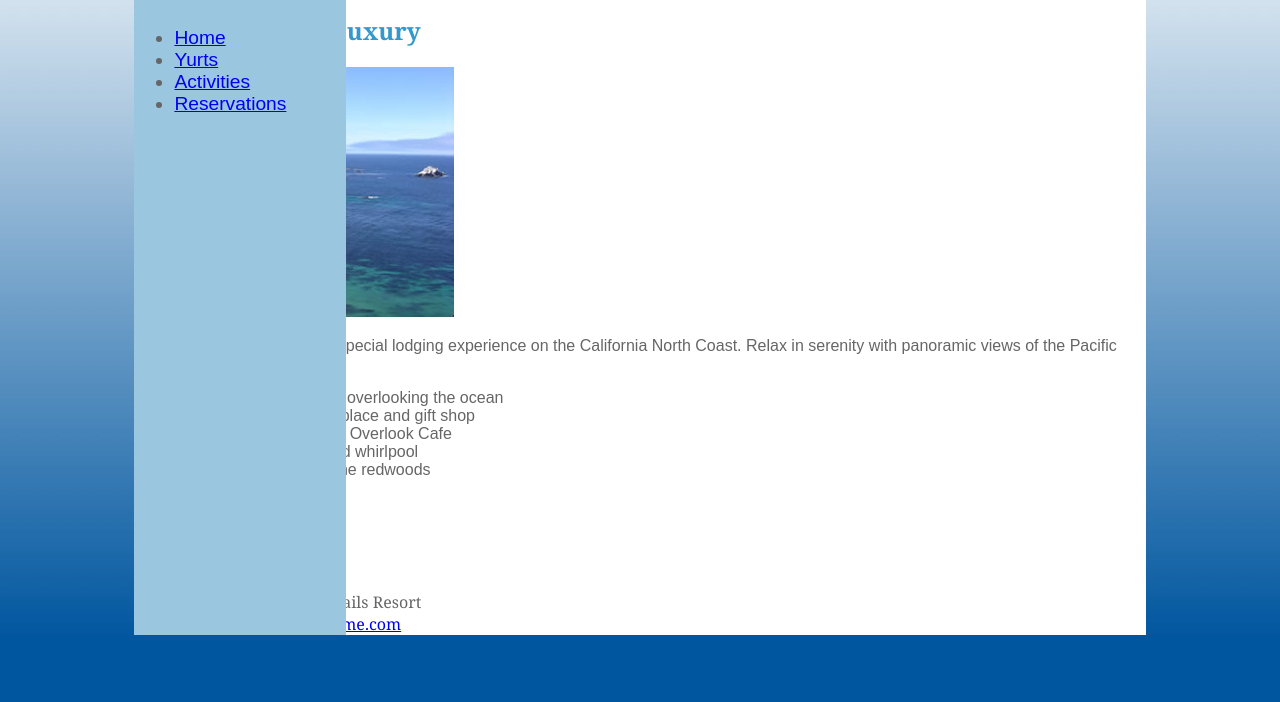
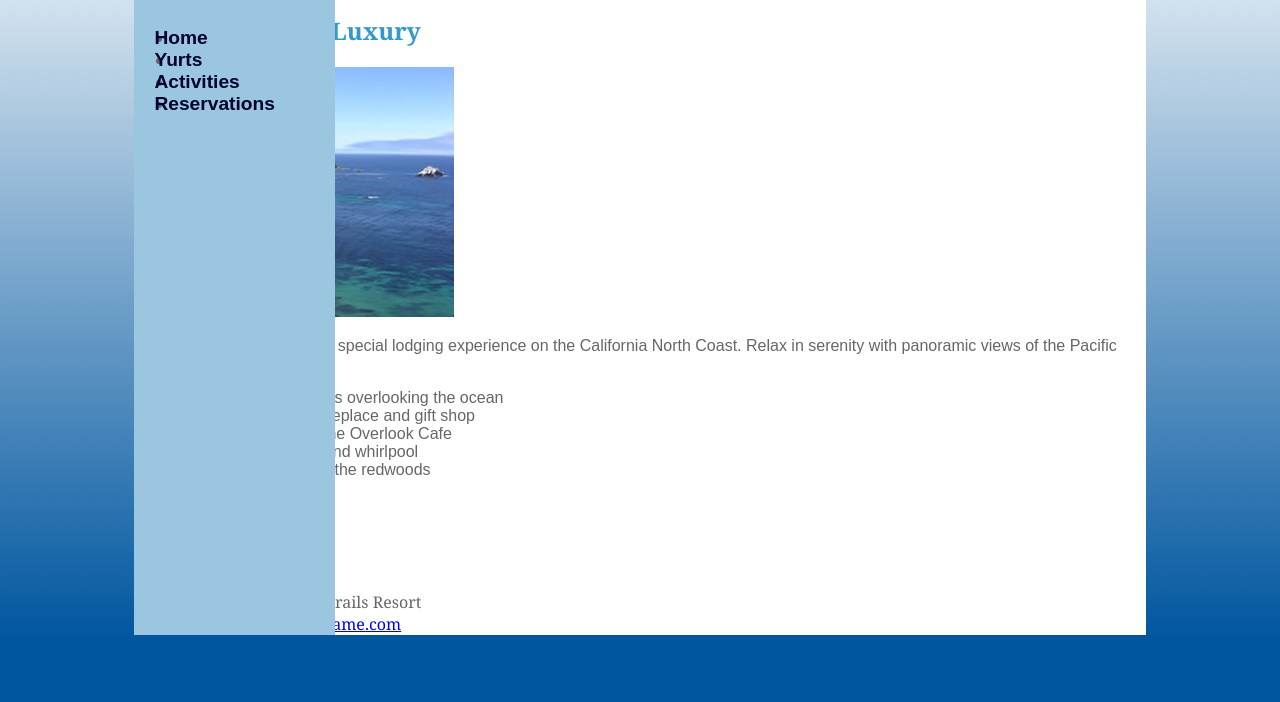
Before and after one commit to patybn3/HW_2_PA, a plain HTML site: page index.html in a window 1280 px wide. Shown: the part 98-800 px from the top of the page. Drawn offline with Linux system fonts and the light colour scheme.

Commit message:
Styling = < a > tag of < ul > < li > list for the wrapper container. Changed the color of the font, made it bold, removed the underline, positioned to the left similar to the example picture. PA

```diff
--- a/pacific.css
+++ b/pacific.css
@@ -43,6 +43,13 @@ nav ul {
 	font-size: 1.2em;
 }
 
+nav a {
+	color: rgb(0, 2, 48);
+	font-weight: 600;
+	text-decoration: none;
+	margin-left: -20px;
+}
+
 nav a:visited {
 	color: #344873;
 }
```
